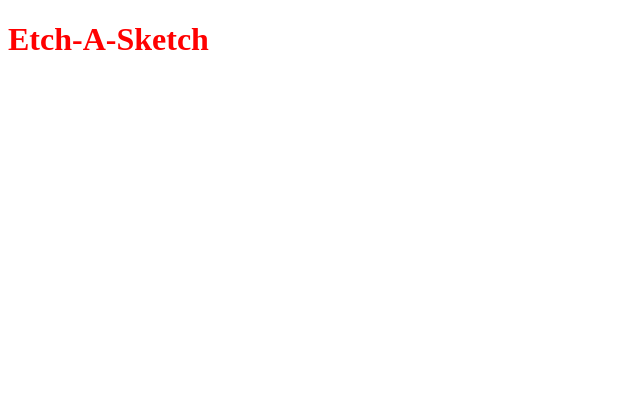
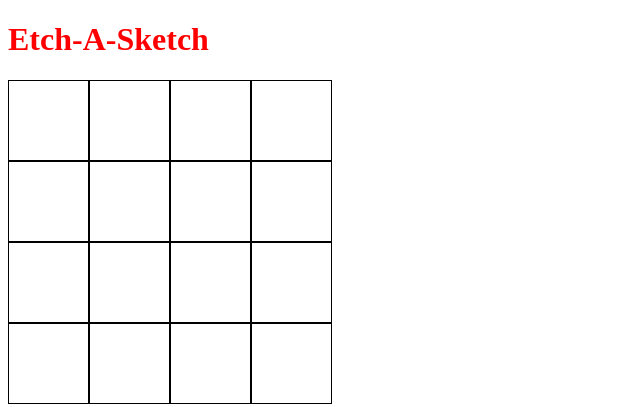
Before and after one commit to ahansrisuk/the-odin-project, a plain HTML site: page etch-a-sketch/index.html in a window 1280 px wide. Shown: the whole page, without its empty margins (0-640 px from the left). Drawn offline with Linux system fonts and the light colour scheme.

Commit message:
instantiate box

```diff
--- a/etch-a-sketch/app.css
+++ b/etch-a-sketch/app.css
@@ -1,3 +1,26 @@
+html, body {
+    height: 100%;
+}
+
 h1 {
     color: red;
 }
+
+.container {
+    display: flex;
+    flex-direction: column;
+    width: 324px;
+    height: 324px;
+}
+
+.grid-row {
+    display: flex;
+    flex-grow: 1;
+    justify-content: flex-start;
+    flex-direction: row;
+}
+
+.box {
+    flex-grow: 1;
+    border: 1px solid black;
+}
--- a/etch-a-sketch/app.js
+++ b/etch-a-sketch/app.js
@@ -1 +1,14 @@
 console.log("Hello World")
+
+const gridContainer = document.querySelector(".container");
+
+    for (let i = 0; i < 4; i++) {
+        const gridRow = document.createElement('div');
+        gridRow.classList.add('grid-row');
+        gridContainer.appendChild(gridRow);
+        for (let i = 0; i < 4; i++) {
+            const box = document.createElement('div');
+            box.classList.add('box')
+            gridRow.appendChild(box);
+        }
+    }
```
Also changed, not shown: etch-a-sketch/index.html (+2 -0 lines).
